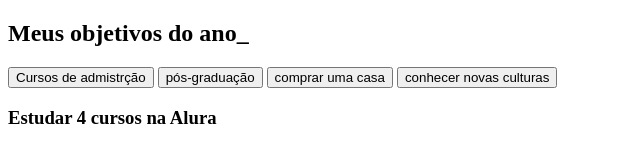
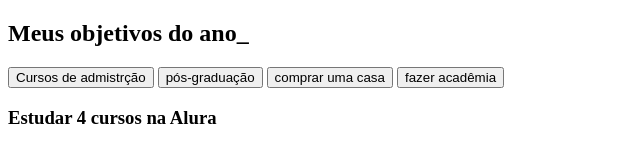
Before and after one commit to kellymaria16/2tri, a plain HTML site: page index.html in a window 1280 px wide. Shown: the top 150 px of the page, without its empty margins (0-640 px from the left). Drawn offline with Linux system fonts and the light colour scheme.

Commit message:
Update index.html

```diff
--- a/index.html
+++ b/index.html
@@ -16,7 +16,7 @@
                 <button class="botao ativo">Cursos de admistrção</button>
                 <button class="botao">pós-graduação</button>
                 <button class="botao">comprar uma casa</button>
-                <button class="botao">conhecer novas culturas</button>
+                <button class="botao">fazer acadêmia</button>
             </div>
             <div class="abas-textos">
                 <div class="aba-conteudo ativo">
```
